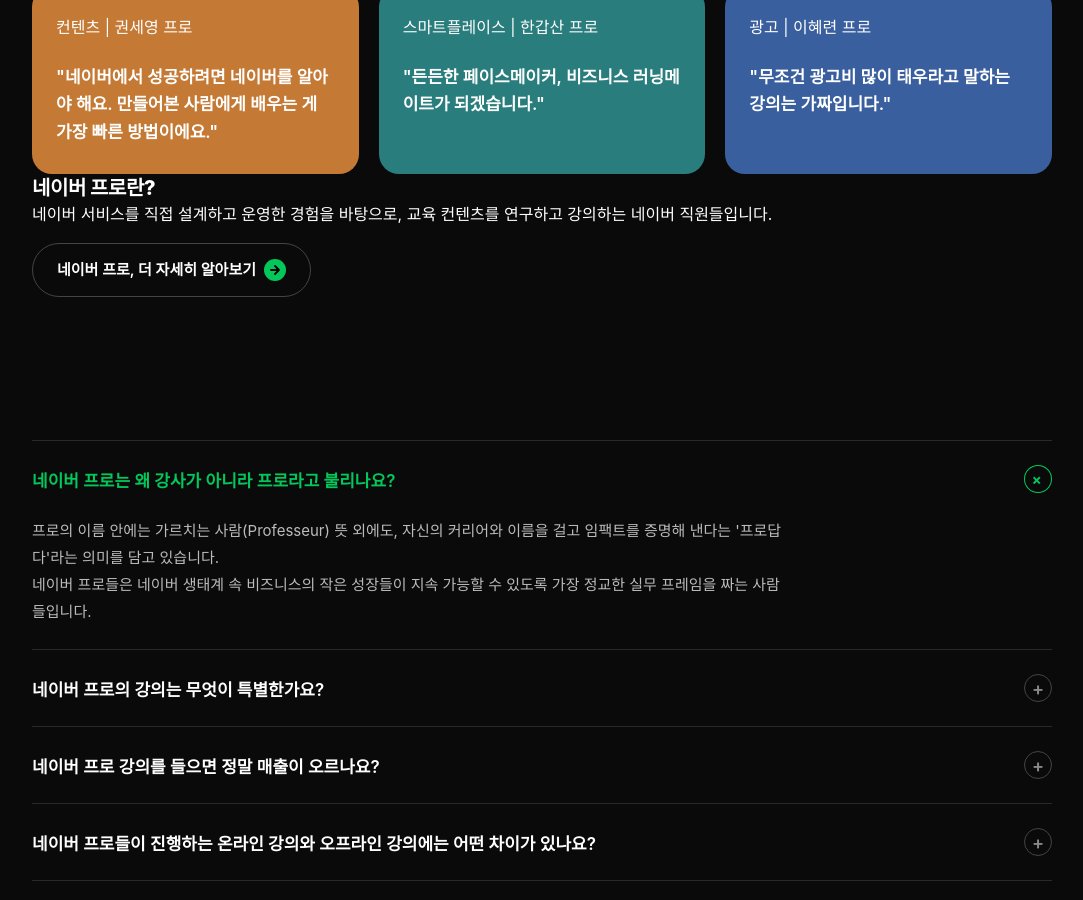
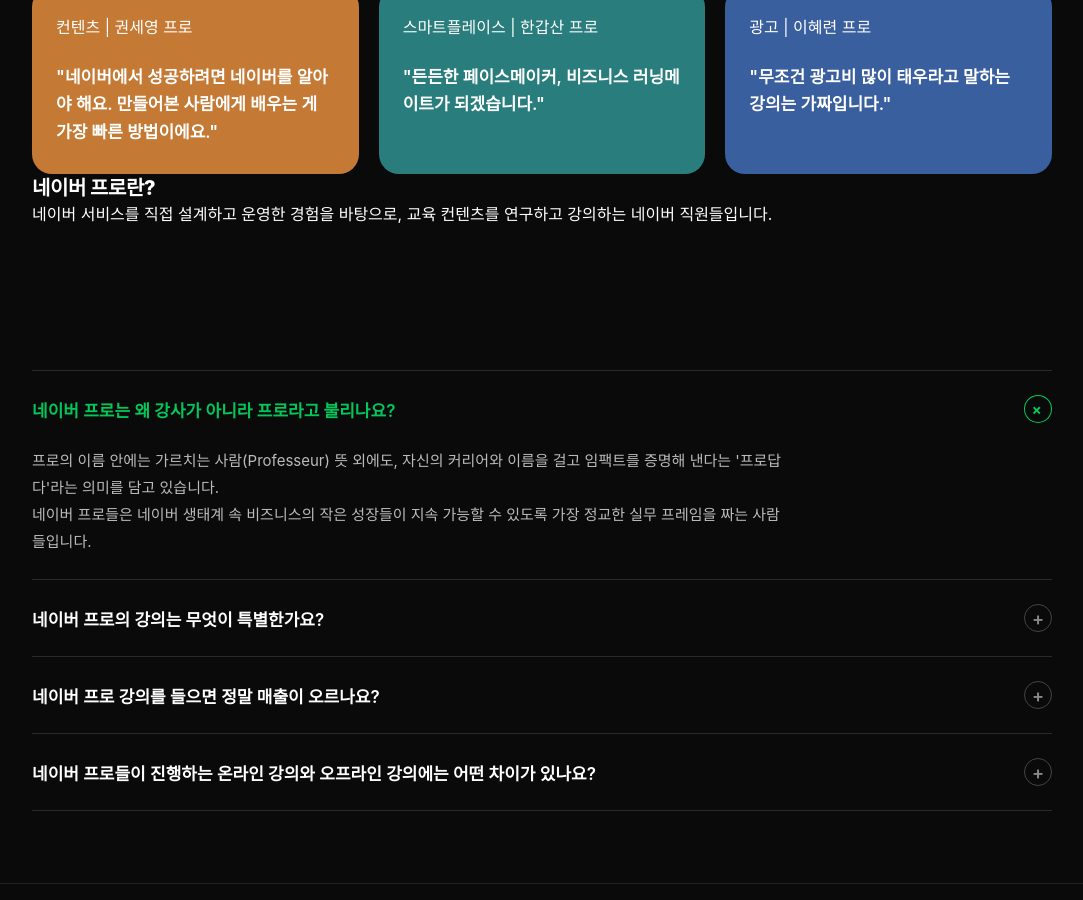
Before and after one commit to umnyaumnya/intro.nbs, a Jekyll site: the page built from index.html, in a window 1280 px wide and 900 px high, scrolled down 2374 px. Shown: the whole window, without its empty margins (98-1181 px from the left). Built offline with Jekyll 4.4.1, drawn with Linux system fonts in a browser that asks for light colours.

Commit message:
네이버 프로 '더 자세히 알아보기' 버튼 제거 (설명 글만 유지)
Co-Authored-By: Claude Opus 4.8 (1M context) <noreply@anthropic.com>

```diff
--- a/_data/sections.yml
+++ b/_data/sections.yml
@@ -105,8 +105,6 @@ sections:
         quote: 무조건 광고비 많이 태우라고 말하는 강의는 가짜입니다.
     definition_title: 네이버 프로란?
     definition_body: 네이버 서비스를 직접 설계하고 운영한 경험을 바탕으로, 교육 컨텐츠를 연구하고 강의하는 네이버 직원들입니다.
-    more_label: 네이버 프로, 더 자세히 알아보기
-    more_url: https://bizschool.naver.com/
     qna_title_line1: ''
     qna_title_line2: ''
     qna_title_emphasis: ''
```
